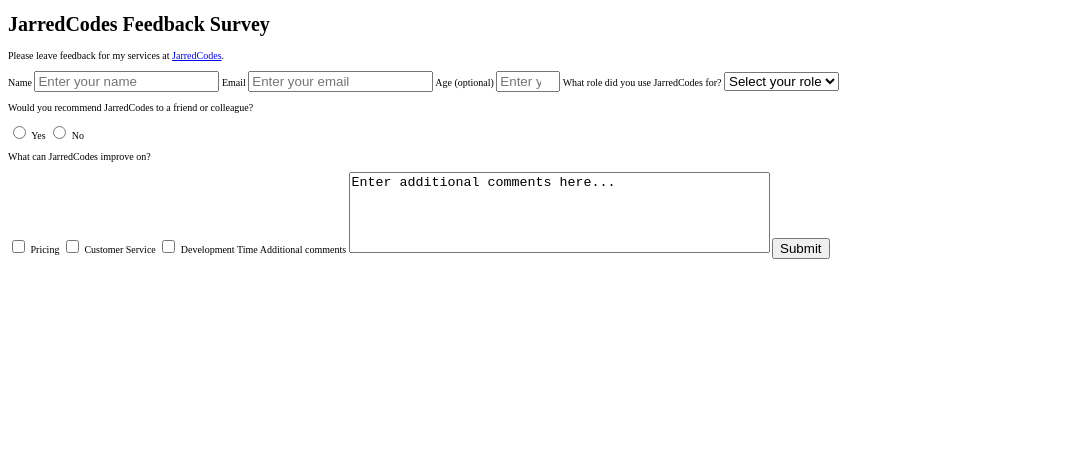
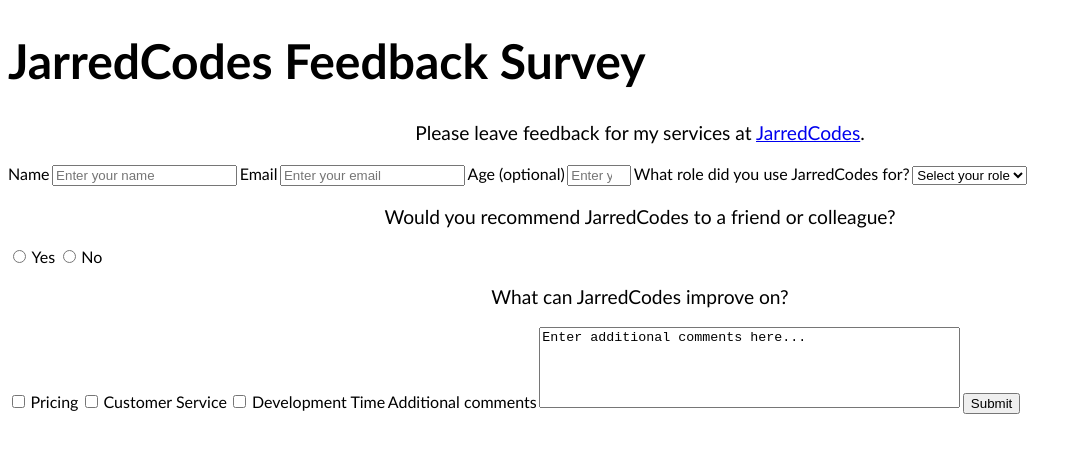
Before and after one commit to Herringtonjc/survey-page, a plain HTML site: page index.html in a window 1280 px wide. Shown: the whole page, without its empty margins (0-1082 px from the left). Drawn offline with Linux system fonts and the light colour scheme.

Commit message:
Added some basic styling

```diff
--- a/style.css
+++ b/style.css
@@ -1,3 +1,25 @@
+@import url('https://fonts.googleapis.com/css2?family=Do+Hyeon&display=swap');
+
+:root {
+    --color-white: rgb(235, 235, 235);
+    --color-purple: rgb(79, 45, 133);
+    --color-lightpurple: rgb(168, 102, 255);
+}
+
 body {
     font-size: 10px;
+    font-family: 'Calibri', sans-serif;
 }
+
+h1 {
+    font-size: 3rem;
+}
+
+p {
+    font-size: 1.2rem;
+    text-align: center;
+}
+
+label {
+    font-size: 1rem;
+}
```
